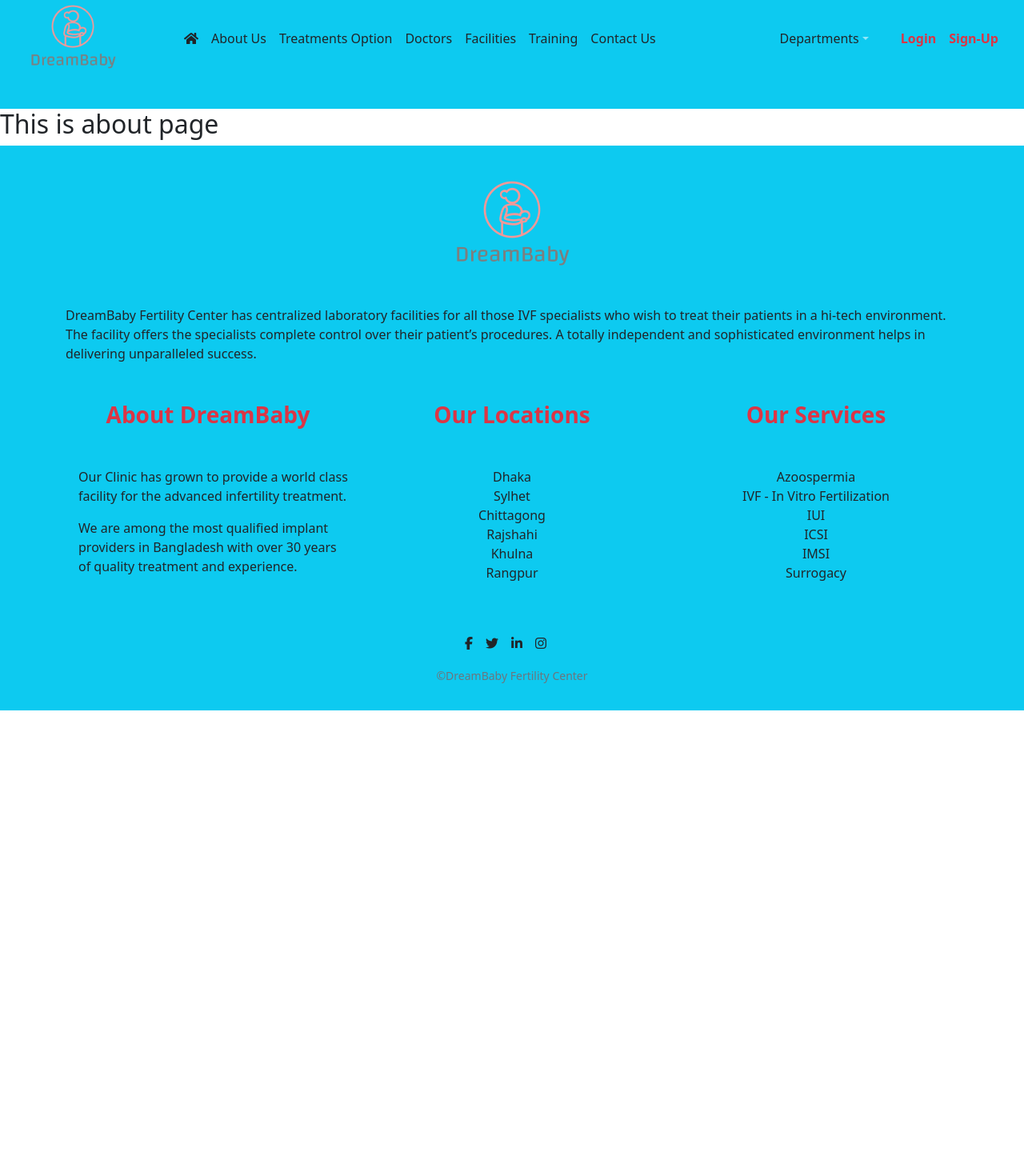
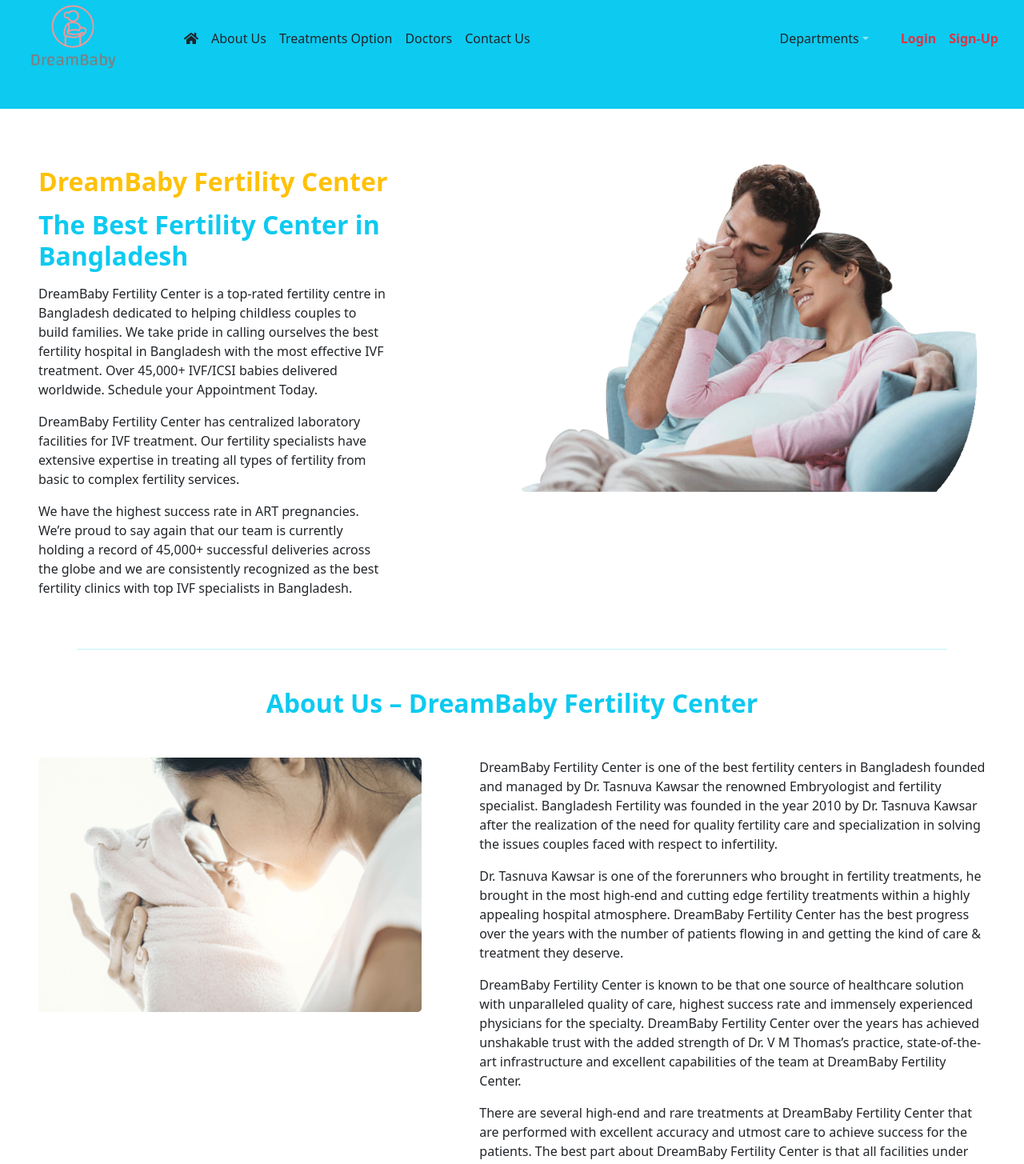
Before and after one commit to samimeadad/healthcare-related-website-samimeadad, a React (Create React App) app: page /about in a window 1280 px wide. Shown: the part 40-1495 px from the top of the page at 80% size. Before the commit the page ends 928 px from the top, so only its background shows below. Built offline with nearby package versions, Linux system fonts and the light colour scheme.

Commit message:
about us page done

```diff
--- a/src/components/About/About.js
+++ b/src/components/About/About.js
@@ -1,9 +1,60 @@
 import React from 'react';
+import { Col, Row } from 'react-bootstrap';
+import aboutImage from '../../images/aboutImage.png';
+import aboutImage2 from '../../images/aboutImage2.png';
 
 const About = () => {
     return (
-        <div>
-            <h2>This is about page</h2>
+        <div className="m-5">
+            <Row>
+                <Col xs={ 12 } md={ 6 }>
+                    <div className="mt-4">
+                        <h2 className="text-warning mb-3 fw-bold">DreamBaby Fertility Center</h2>
+                        <h2 className="text-info mb-3 fw-bold">The Best Fertility Center in Bangladesh</h2>
+                    </div>
+                    <div className="w-75">
+                        <p>
+                            DreamBaby Fertility Center is a top-rated fertility centre in Bangladesh dedicated to helping childless couples to build families. We take pride in calling ourselves the best fertility hospital in Bangladesh with the most effective IVF treatment. Over 45,000+ IVF/ICSI babies delivered worldwide. Schedule your Appointment Today.
+                        </p>
+
+                        <p>
+                            DreamBaby Fertility Center has centralized laboratory facilities for IVF treatment. Our fertility specialists have extensive expertise in treating all types of fertility from basic to complex fertility services.
+                        </p>
+
+                        <p>
+                            We have the highest success rate in ART pregnancies. We’re proud to say again that our team is currently holding a record of 45,000+ successful deliveries across the globe and we are consistently recognized as the best fertility clinics with top IVF specialists in Bangladesh.
+                        </p>
+                    </div>
+                </Col>
+                <Col xs={ 12 } md={ 6 }>
+                    <img className="img-fluid rounded-3" src={ aboutImage } alt="bannerImage" />
+                </Col>
+            </Row>
+            <hr className="m-5 text-info" />
+            <Row className="mt-5">
+                <h2 className="text-center text-info fw-bold mb-5">About Us – DreamBaby Fertility Center</h2>
+                <Col xs={ 12 } md={ 5 }>
+                    <img className="img-fluid rounded-3" src={ aboutImage2 } alt="bannerImage" />
+                </Col>
+                <Col xs={ 12 } md={ 7 }>
+                    <div className="ms-5">
+                        <p>
+                            DreamBaby Fertility Center is one of the best fertility centers in Bangladesh founded and managed by Dr. Tasnuva Kawsar the renowned Embryologist and fertility specialist. Bangladesh Fertility was founded in the year 2010 by Dr. Tasnuva Kawsar after the realization of the need for quality fertility care and specialization in solving the issues couples faced with respect to infertility.
+                        </p>
+
+                        <p>
+                            Dr. Tasnuva Kawsar is one of the forerunners who brought in fertility treatments, he brought in the most high-end and cutting edge fertility treatments within a highly appealing hospital atmosphere. DreamBaby Fertility Center has the best progress over the years with the number of patients flowing in and getting the kind of care & treatment they deserve.
+                        </p>
+
+                        <p>
+                            DreamBaby Fertility Center is known to be that one source of healthcare solution with unparalleled quality of care, highest success rate and immensely experienced physicians for the specialty. DreamBaby Fertility Center over the years has achieved unshakable trust with the added strength of Dr. V M Thomas’s practice, state-of-the-art infrastructure and excellent capabilities of the team at DreamBaby Fertility Center.
+                        </p>
+                        <p>
+                            There are several high-end and rare treatments at DreamBaby Fertility Center that are performed with excellent accuracy and utmost care to achieve success for the patients. The best part about DreamBaby Fertility Center is that all facilities under one roof.
+                        </p>
+                    </div>
+                </Col>
+            </Row>
         </div>
     );
 };
--- a/src/components/Header/Header.js
+++ b/src/components/Header/Header.js
@@ -25,8 +25,6 @@
                         <NavLink className="me-3 text-dark text-decoration-none" to="/about">About Us</NavLink>
                         <NavLink className="me-3 text-dark text-decoration-none" to="/treatments">Treatments Option</NavLink>
                         <NavLink className="me-3 text-dark text-decoration-none" to="/doctors">Doctors</NavLink>
-                        <NavLink className="me-3 text-dark text-decoration-none" to="/facilities">Facilities</NavLink>
-                        <NavLink className="me-3 text-dark text-decoration-none" to="/training">Training</NavLink>
                         <NavLink className="me-3 text-dark text-decoration-none" to="/contact">Contact Us</NavLink>
                     </Nav>
 
```
Also changed, not shown: src/images/aboutImage.png (added), src/images/aboutImage2.png (added).
